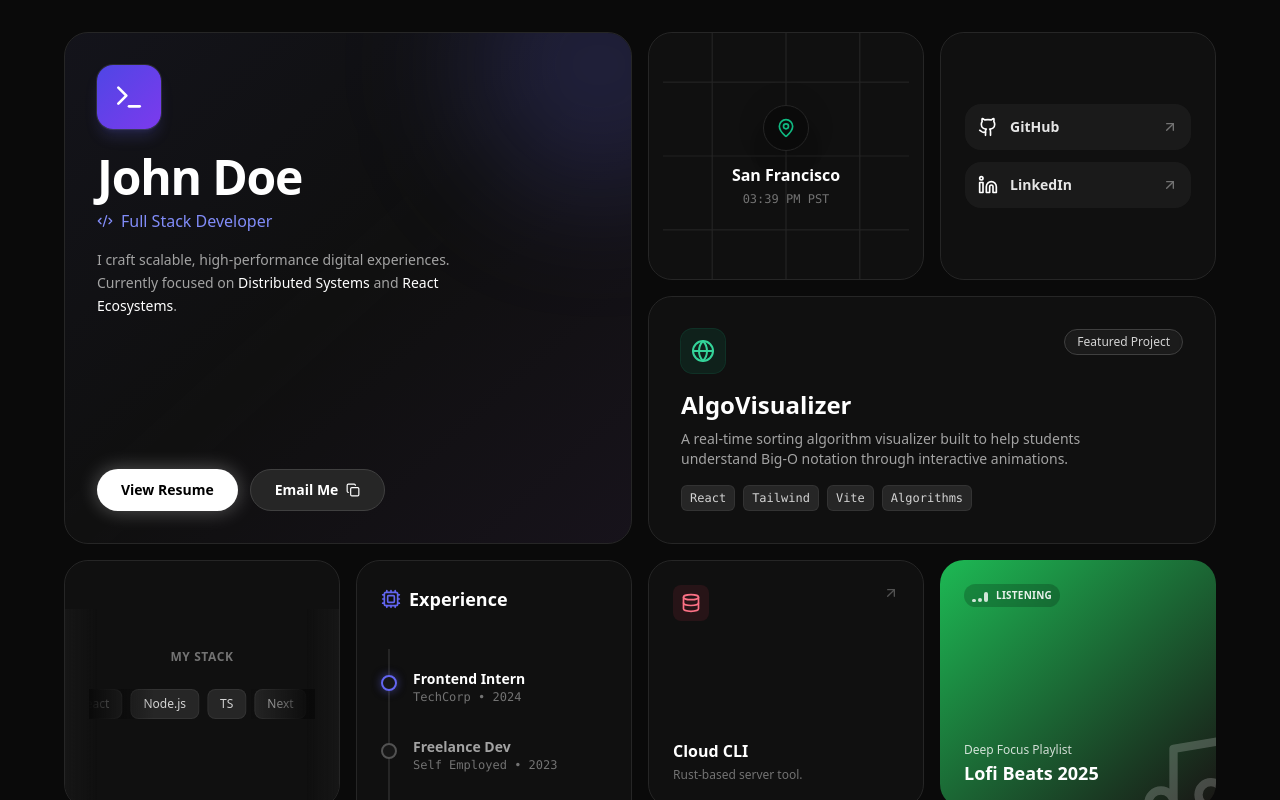
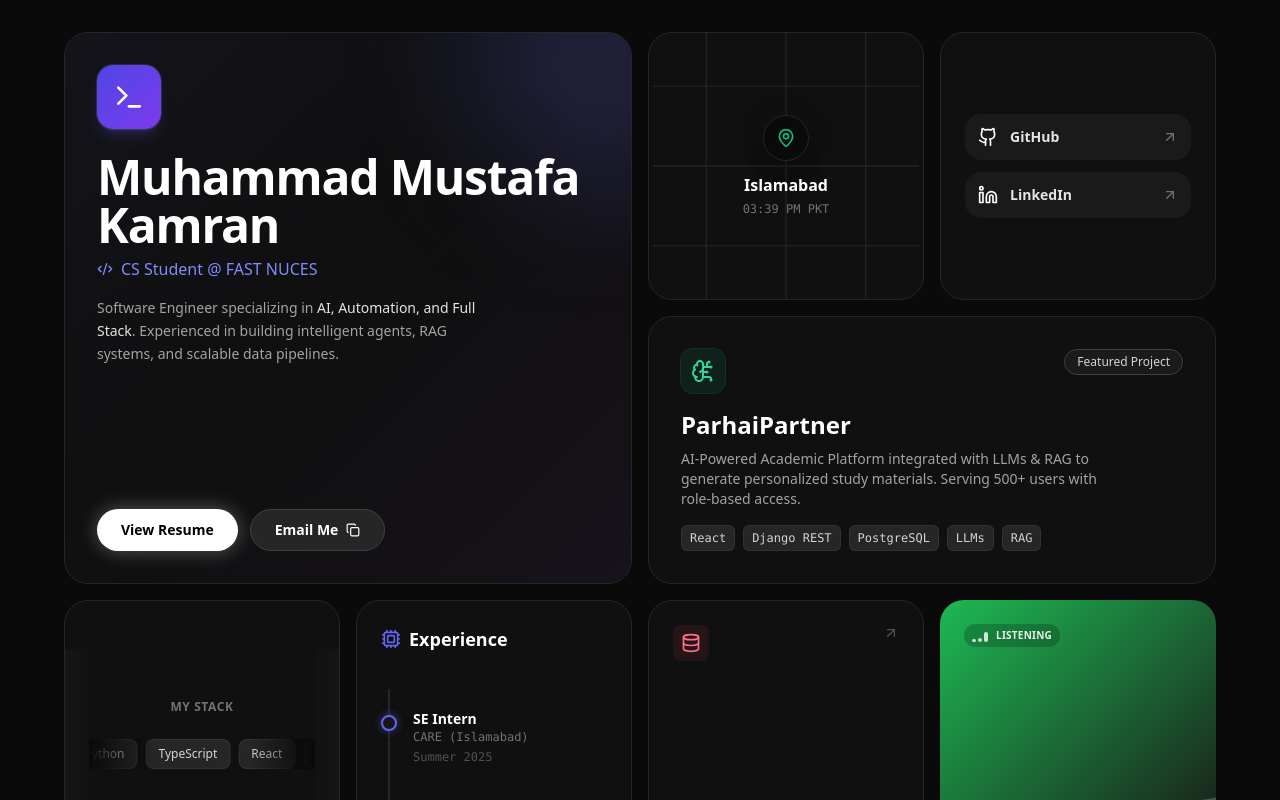
Before and after one commit to MMMustafakamran/Portfolio_Website, a React (Vite) app: page / in a window 1280 px wide. Shown: the top 800 px of the page. Built offline with nearby package versions, Linux system fonts and the light colour scheme.

Commit message:
customized

```diff
--- a/src/App.jsx
+++ b/src/App.jsx
@@ -1,4 +1,4 @@
-import React, { useEffect, useState } from 'react';
+import React, { useState, useEffect } from 'react';
 import {
   Github,
   Linkedin,
@@ -13,14 +13,13 @@ import {
   Copy,
   Check,
   Code2,
+  Briefcase,
+  GraduationCap,
+  BrainCircuit
 } from 'lucide-react';
 
-const EMAIL = 'your.email@example.com';
-
-const App = () => {
-  const [time, setTime] = useState(
-    new Date().toLocaleTimeString([], { hour: '2-digit', minute: '2-digit' }),
-  );
+const Portfolio = () => {
+  const [time, setTime] = useState(new Date().toLocaleTimeString([], { hour: '2-digit', minute: '2-digit' }));
   const [copied, setCopied] = useState(false);
 
   useEffect(() => {
@@ -31,20 +30,22 @@ const App = () => {
   }, []);
 
   const handleCopy = () => {
-    navigator.clipboard.writeText(EMAIL);
+    navigator.clipboard.writeText('mmustafakamran@gmail.com');
     setCopied(true);
     setTimeout(() => setCopied(false), 2000);
   };
 
   return (
     <div className="min-h-screen bg-[#0a0a0a] text-neutral-200 p-4 md:p-8 font-sans selection:bg-indigo-500/30">
+
+      {/* Custom CSS for animations */}
       <style>{`
         @keyframes scroll {
           0% { transform: translateX(0); }
           100% { transform: translateX(-50%); }
         }
         .animate-scroll {
-          animation: scroll 20s linear infinite;
+          animation: scroll 25s linear infinite;
         }
         .equalizer-bar {
           animation: equalizer 1s ease-in-out infinite;
@@ -69,7 +70,10 @@ const App = () => {
       `}</style>
 
       <div className="max-w-6xl mx-auto grid grid-cols-1 md:grid-cols-4 md:grid-rows-4 gap-4 auto-rows-[180px]">
+
+        {/* --- 1. HERO PROFILE (2x2) --- */}
         <div className="col-span-1 md:col-span-2 md:row-span-2 bg-neutral-900/50 border border-neutral-800 rounded-3xl p-8 flex flex-col justify-between relative overflow-hidden group fade-in-up">
+          {/* Animated Background Gradient */}
           <div className="absolute top-0 right-0 w-full h-full bg-gradient-to-br from-indigo-500/5 via-transparent to-purple-500/5 group-hover:from-indigo-500/10 group-hover:to-purple-500/10 transition-colors duration-500"></div>
           <div className="absolute -top-24 -right-24 w-64 h-64 bg-indigo-500/20 rounded-full blur-3xl transition-all duration-500 group-hover:scale-110"></div>
 
@@ -77,12 +81,12 @@ const App = () => {
             <div className="w-16 h-16 bg-gradient-to-br from-indigo-600 to-violet-600 rounded-2xl mb-6 flex items-center justify-center text-white shadow-lg shadow-indigo-500/20 ring-1 ring-white/10">
                <Terminal size={32} />
             </div>
-            <h1 className="text-4xl md:text-5xl font-bold text-white tracking-tight mb-2">John Doe</h1>
+            <h1 className="text-3xl md:text-5xl font-bold text-white tracking-tight mb-2">Muhammad Mustafa Kamran</h1>
             <p className="text-indigo-400 font-medium mb-4 flex items-center gap-2">
-              <Code2 size={16} /> Full Stack Developer
+              <Code2 size={16} /> CS Student @ FAST NUCES
             </p>
             <p className="text-neutral-400 text-sm leading-relaxed max-w-sm">
-              I craft scalable, high-performance digital experiences. Currently focused on <span className="text-white font-medium">Distributed Systems</span> and <span className="text-white font-medium">React Ecosystems</span>.
+              Software Engineer specializing in <span className="text-neutral-200">AI, Automation, and Full Stack</span>. Experienced in building intelligent agents, RAG systems, and scalable data pipelines.
             </p>
           </div>
 
@@ -95,18 +99,15 @@ const App = () => {
               className="bg-neutral-800 text-white px-6 py-2.5 rounded-full font-bold text-sm hover:bg-neutral-700 transition-colors flex items-center gap-2 border border-neutral-700"
             >
               {copied ? (
-                <>
-                  Copied! <Check size={14} className="text-green-400" />
-                </>
+                <>Copied! <Check size={14} className="text-green-400" /></>
               ) : (
-                <>
-                  Email Me <Copy size={14} />
-                </>
+                <>Email Me <Copy size={14} /></>
               )}
             </button>
           </div>
         </div>
 
+        {/* --- 2. MAP / LOCATION (1x1) --- */}
         <div className="col-span-1 bg-neutral-900/50 border border-neutral-800 rounded-3xl p-6 flex flex-col items-center justify-center relative overflow-hidden group fade-in-up delay-100 hover:border-neutral-600 transition-colors">
            <div className="absolute inset-0 opacity-20">
              <svg className="w-full h-full" viewBox="0 0 100 100" fill="none" stroke="currentColor">
@@ -114,6 +115,7 @@ const App = () => {
              </svg>
            </div>
 
+           {/* Radar Pulse Effect */}
            <div className="relative flex items-center justify-center mb-3">
              <div className="absolute w-12 h-12 bg-emerald-500/20 rounded-full animate-ping"></div>
              <div className="relative z-10 bg-neutral-950 p-3 rounded-full border border-neutral-800 shadow-xl">
@@ -121,33 +123,35 @@ const App = () => {
              </div>
            </div>
 
-          <h3 className="relative z-10 font-bold text-white">San Francisco</h3>
-          <p className="relative z-10 text-xs text-neutral-500 font-mono mt-1">{time} PST</p>
+           <h3 className="relative z-10 font-bold text-white">Islamabad</h3>
+           <p className="relative z-10 text-xs text-neutral-500 font-mono mt-1">{time} PKT</p>
         </div>
 
+        {/* --- 3. SOCIAL LINKS (1x1) --- */}
         <div className="col-span-1 bg-neutral-900/50 border border-neutral-800 rounded-3xl p-6 flex flex-col justify-center gap-3 fade-in-up delay-200">
-          <a href="#" className="flex items-center justify-between bg-neutral-800/50 p-3 rounded-2xl hover:bg-white hover:text-black transition-all duration-300 group border border-transparent hover:border-neutral-200">
+          <a href="https://github.com/MMMustafaKamran" target="_blank" rel="noopener noreferrer" className="flex items-center justify-between bg-neutral-800/50 p-3 rounded-2xl hover:bg-white hover:text-black transition-all duration-300 group border border-transparent hover:border-neutral-200">
             <div className="flex items-center gap-3">
-              <Github size={20} className="text-white group-hover:text-black transition-colors" />
+              <Github size={20} className="text-white group-hover:text-black transition-colors"/>
               <span className="font-bold text-sm">GitHub</span>
             </div>
             <ArrowUpRight size={16} className="text-neutral-500 group-hover:text-black" />
           </a>
-          <a href="#" className="flex items-center justify-between bg-neutral-800/50 p-3 rounded-2xl hover:bg-[#0077b5] hover:text-white transition-all duration-300 group border border-transparent hover:border-[#0077b5]">
+          <a href="https://linkedin.com/in/mustafaKamran03" target="_blank" rel="noopener noreferrer" className="flex items-center justify-between bg-neutral-800/50 p-3 rounded-2xl hover:bg-[#0077b5] hover:text-white transition-all duration-300 group border border-transparent hover:border-[#0077b5]">
             <div className="flex items-center gap-3">
-              <Linkedin size={20} className="text-white group-hover:text-white transition-colors" />
+              <Linkedin size={20} className="text-white group-hover:text-white transition-colors"/>
               <span className="font-bold text-sm">LinkedIn</span>
             </div>
             <ArrowUpRight size={16} className="text-neutral-500 group-hover:text-white" />
           </a>
         </div>
 
+        {/* --- 4. FEATURED PROJECT (2x1) --- */}
         <div className="col-span-1 md:col-span-2 bg-neutral-900/50 border border-neutral-800 rounded-3xl p-8 flex flex-col justify-between relative overflow-hidden group hover:border-emerald-500/50 transition-all duration-500 fade-in-up delay-300 cursor-pointer">
           <div className="absolute top-0 right-0 w-full h-full bg-gradient-to-bl from-emerald-500/10 to-transparent opacity-0 group-hover:opacity-100 transition-opacity duration-500"></div>
 
           <div className="flex justify-between items-start relative z-10">
             <div className="bg-emerald-500/10 p-2.5 rounded-xl text-emerald-400 ring-1 ring-emerald-500/20">
-              <Globe size={24} />
+              <BrainCircuit size={24} />
             </div>
             <div className="bg-neutral-800/50 backdrop-blur px-3 py-1 rounded-full text-xs text-neutral-300 border border-neutral-700">
               Featured Project
@@ -155,12 +159,12 @@ const App = () => {
           </div>
 
           <div className="relative z-10 mt-4">
-            <h3 className="text-2xl font-bold text-white mb-2 group-hover:text-emerald-400 transition-colors">AlgoVisualizer</h3>
+            <h3 className="text-2xl font-bold text-white mb-2 group-hover:text-emerald-400 transition-colors">ParhaiPartner</h3>
             <p className="text-neutral-400 text-sm mb-4 max-w-md">
-              A real-time sorting algorithm visualizer built to help students understand Big-O notation through interactive animations.
+              AI-Powered Academic Platform integrated with LLMs & RAG to generate personalized study materials. Serving 500+ users with role-based access.
             </p>
             <div className="flex flex-wrap gap-2">
-              {['React', 'Tailwind', 'Vite', 'Algorithms'].map((tag) => (
+              {['React', 'Django REST', 'PostgreSQL', 'LLMs', 'RAG'].map(tag => (
                 <span key={tag} className="px-2 py-1 bg-neutral-800 rounded-md text-xs text-neutral-300 font-mono border border-neutral-700/50">
                   {tag}
                 </span>
@@ -169,6 +173,7 @@ const App = () => {
           </div>
         </div>
 
+        {/* --- 5. INFINITE SCROLL TECH STACK (1x1) --- */}
         <div className="col-span-1 bg-neutral-900/50 border border-neutral-800 rounded-3xl p-6 overflow-hidden relative fade-in-up delay-400 flex flex-col justify-center">
            <h3 className="text-xs font-bold text-neutral-500 uppercase tracking-wider mb-6 text-center">My Stack</h3>
 
@@ -176,7 +181,7 @@ const App = () => {
              <div className="flex whitespace-nowrap animate-scroll">
                {[...Array(2)].map((_, i) => (
                  <div key={i} className="flex gap-2 mx-2">
-                  {['React', 'Node.js', 'TS', 'Next', 'Python', 'AWS', 'Docker', 'Git'].map((tech) => (
+                   {['Python', 'TypeScript', 'React', 'Django', 'Node.js', 'C++', 'C#', 'SQL', 'Docker', 'Azure', 'LLMs', 'RAG', 'n8n', 'Git'].map((tech) => (
                      <span key={tech} className="px-3 py-1.5 bg-neutral-800 text-xs rounded-lg text-neutral-300 border border-neutral-700/50">
                        {tech}
                      </span>
@@ -186,46 +191,37 @@ const App = () => {
              </div>
            </div>
 
+           {/* Fade edges for scroll */}
            <div className="absolute left-0 top-12 bottom-0 w-8 bg-gradient-to-r from-neutral-900 to-transparent pointer-events-none"></div>
            <div className="absolute right-0 top-12 bottom-0 w-8 bg-gradient-to-l from-neutral-900 to-transparent pointer-events-none"></div>
         </div>
 
+        {/* --- 6. EXPERIENCE (1x2) - Tall Card --- */}
         <div className="col-span-1 md:row-span-2 bg-neutral-900/50 border border-neutral-800 rounded-3xl p-6 flex flex-col relative group hover:border-indigo-500/50 transition-colors fade-in-up delay-200">
           <h3 className="text-lg font-bold text-white mb-6 flex items-center gap-2">
-            <Cpu size={20} className="text-indigo-500" /> Experience
+            <Cpu size={20} className="text-indigo-500"/> Experience
           </h3>
 
           <div className="space-y-8 relative h-full">
+            {/* Connecting Line */}
             <div className="absolute left-[7px] top-3 bottom-3 w-[2px] bg-neutral-800"></div>
 
             {[
-              { role: 'Frontend Intern', company: 'TechCorp', year: '2024', active: true },
-              { role: 'Freelance Dev', company: 'Self Employed', year: '2023', active: false },
-              { role: 'CS Student', company: 'University', year: '2021-25', active: false },
+              { role: 'SE Intern', company: 'CARE (Islamabad)', year: 'Summer 2025', active: true, icon: Briefcase },
+              { role: 'SE Intern', company: 'ElementalTV (Remote)', year: 'Summer 2025', active: false, icon: Briefcase },
+              { role: 'Head of Marketing', company: 'Computing Society', year: '2023-Present', active: false, icon: GraduationCap }
             ].map((job, i) => (
               <div key={i} className="relative pl-8 group/item">
-                <div
-                  className={`absolute left-0 top-1.5 w-4 h-4 rounded-full border-2 z-10 bg-neutral-900 transition-colors duration-300 ${
-                    job.active
-                      ? 'border-indigo-500 shadow-[0_0_10px_rgba(99,102,241,0.5)]'
-                      : 'border-neutral-600 group-hover/item:border-neutral-400'
-                  }`}
-                ></div>
-                <h4
-                  className={`text-sm font-bold transition-colors ${
-                    job.active ? 'text-white' : 'text-neutral-400 group-hover/item:text-white'
-                  }`}
-                >
-                  {job.role}
-                </h4>
-                <p className="text-xs text-neutral-500 font-mono mb-1">
-                  {job.company} • {job.year}
-                </p>
+                <div className={`absolute left-0 top-1.5 w-4 h-4 rounded-full border-2 z-10 bg-neutral-900 transition-colors duration-300 ${job.active ? 'border-indigo-500 shadow-[0_0_10px_rgba(99,102,241,0.5)]' : 'border-neutral-600 group-hover/item:border-neutral-400'}`}></div>
+                <h4 className={`text-sm font-bold transition-colors ${job.active ? 'text-white' : 'text-neutral-400 group-hover/item:text-white'}`}>{job.role}</h4>
+                <p className="text-xs text-neutral-500 font-mono mb-1">{job.company}</p>
+                <p className="text-xs text-neutral-600 font-mono">{job.year}</p>
               </div>
             ))}
           </div>
         </div>
 
+        {/* --- 7. SECONDARY PROJECT (1x1) --- */}
         <div className="col-span-1 bg-neutral-900/50 border border-neutral-800 rounded-3xl p-6 flex flex-col justify-between group hover:border-rose-500/50 transition-colors fade-in-up delay-400 hover:bg-neutral-900">
           <div className="flex justify-between">
             <div className="bg-rose-500/10 w-fit p-2 rounded-lg text-rose-400">
@@ -234,18 +230,21 @@ const App = () => {
             <ArrowUpRight size={16} className="text-neutral-600 group-hover:text-white" />
           </div>
           <div>
-            <h3 className="font-bold text-white group-hover:text-rose-400 transition-colors">Cloud CLI</h3>
-            <p className="text-xs text-neutral-500 mt-1">Rust-based server tool.</p>
+            <h3 className="font-bold text-white group-hover:text-rose-400 transition-colors">Job Portal</h3>
+            <p className="text-xs text-neutral-500 mt-1">JavaFX & MVC Architecture.</p>
           </div>
         </div>
 
+        {/* --- 8. NOW PLAYING (1x1) --- */}
         <div className="col-span-1 bg-gradient-to-br from-[#1DB954] to-[#191414] rounded-3xl p-6 flex flex-col justify-between text-white relative overflow-hidden fade-in-up delay-500 group cursor-pointer">
+          {/* Spotify Icon Background */}
           <div className="absolute right-[-20px] bottom-[-20px] opacity-20 group-hover:opacity-30 transition-opacity transform group-hover:scale-110 duration-500">
             <Music size={100} />
           </div>
 
           <div className="flex items-center justify-between">
              <div className="flex items-center gap-2 bg-black/20 w-fit px-2 py-1 rounded-full backdrop-blur-sm">
+               {/* Equalizer Animation */}
                <div className="flex items-end gap-[2px] h-3">
                  <div className="w-1 bg-white/80 rounded-sm equalizer-bar" style={{ animationDuration: '0.8s' }}></div>
                  <div className="w-1 bg-white/80 rounded-sm equalizer-bar" style={{ animationDuration: '1.1s' }}></div>
@@ -256,27 +255,29 @@ const App = () => {
           </div>
 
           <div>
-            <p className="text-xs font-medium opacity-80 mb-1">Deep Focus Playlist</p>
-            <p className="font-bold text-lg leading-tight truncate">Lofi Beats 2025</p>
+            <p className="text-xs font-medium opacity-80 mb-1">Coding Playlist</p>
+            <p className="font-bold text-lg leading-tight truncate">Lofi Beats</p>
           </div>
         </div>
 
+        {/* --- 9. CONTACT CTA (2x1) --- */}
         <div className="col-span-1 md:col-span-2 bg-indigo-600 rounded-3xl p-8 flex items-center justify-between relative overflow-hidden group fade-in-up delay-500 cursor-pointer hover:bg-indigo-700 transition-colors">
           <div className="absolute inset-0 bg-[url('https://www.transparenttextures.com/patterns/cubes.png')] opacity-10 mix-blend-overlay"></div>
           <div className="absolute -left-10 -bottom-10 w-40 h-40 bg-white/10 rounded-full blur-3xl group-hover:bg-white/20 transition-colors"></div>
 
           <div className="relative z-10">
             <h2 className="text-2xl font-bold text-white mb-1">Let's work together.</h2>
-            <p className="text-indigo-200 text-sm font-medium">Open for Fall 2025 Internships.</p>
+            <p className="text-indigo-200 text-sm font-medium">Open for opportunities.</p>
           </div>
 
           <div className="relative z-10 bg-white text-indigo-600 p-4 rounded-full hover:scale-110 transition-transform shadow-xl">
             <Mail size={24} />
           </div>
         </div>
+
       </div>
     </div>
   );
 };
 
-export default App;
+export default Portfolio;
```
Lines whose indentation alone changed are shown as unchanged.
